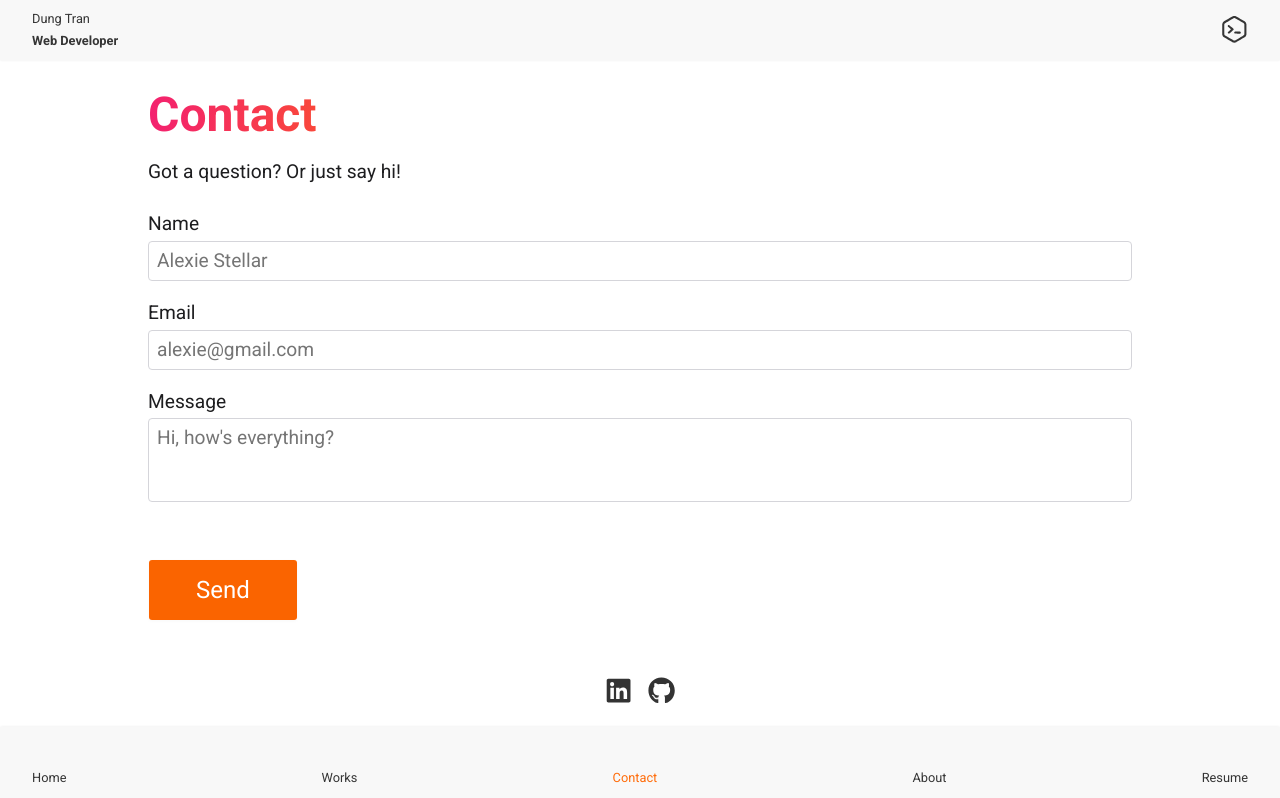
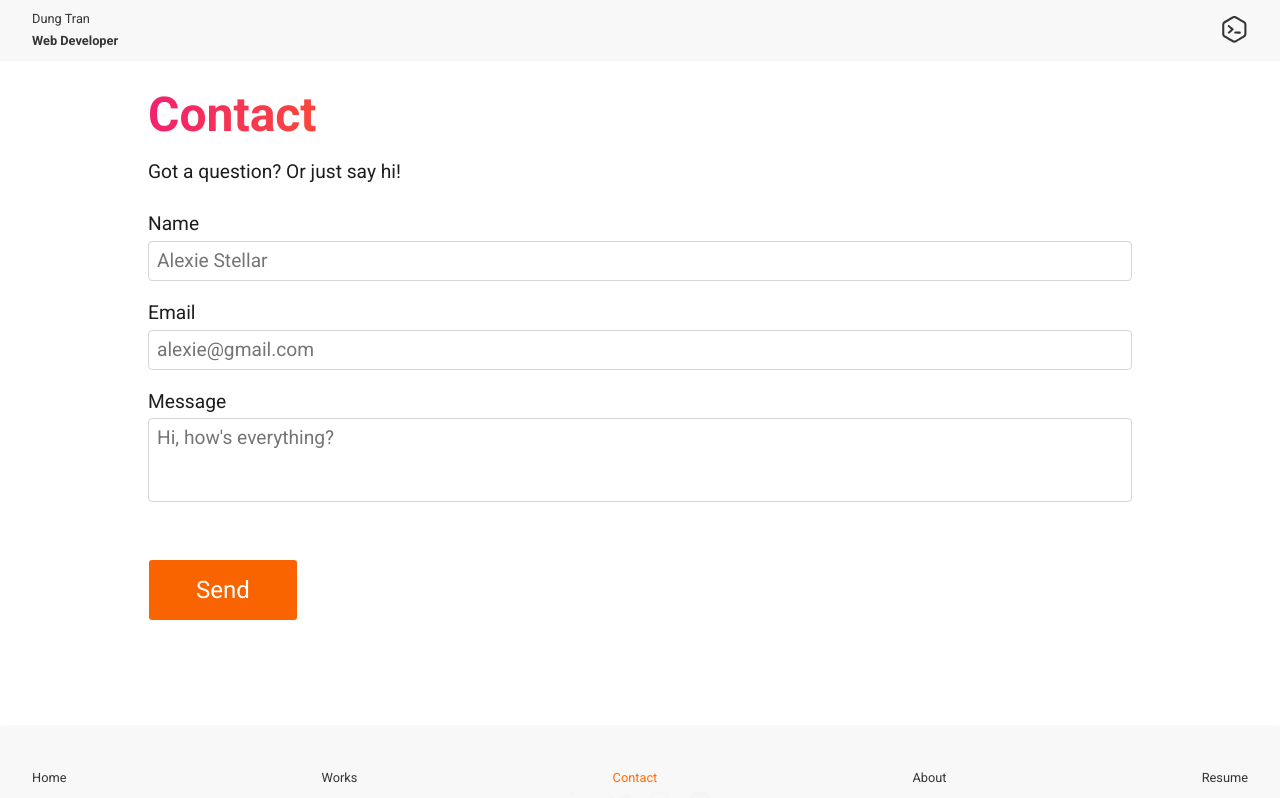
Before and after one commit to Benkaz3/portfolio-v3, a React (Vite) app: page /contact in a window 1280 px wide. Shown: the top 798 px of the page. Built offline with nearby package versions, Linux system fonts and the light colour scheme; some icons are missing.

Commit message:
remove duplicates
removed duplicated social links

```diff
--- a/src/pages/Contact.jsx
+++ b/src/pages/Contact.jsx
@@ -1,7 +1,4 @@
 import ContactForm from "../components/ContactForm";
-import styled from "styled-components";
-import theme from "../styles/theme";
-import { FaLinkedin, FaGithub } from "react-icons/fa";
 import Heading from "../components/Heading";
 import Paragraph from "../components/Paragraph";
 import Container from "../components/Container";
@@ -12,42 +9,6 @@ export default function Contact() {
       <Heading level={1}>Contact</Heading>
       <Paragraph>Got a question? Or just say hi!</Paragraph>
       <ContactForm />
-      <SocialIconContainer>
-          <LinkIcon
-            href="https://www.linkedin.com/in/dungtran83/"
-            target="_blank"
-            rel="noopener noreferrer">
-            <FaLinkedin />
-          </LinkIcon>
-          <LinkIcon
-            href="https://github.com/Benkaz3"
-            target="_blank"
-            rel="noopener noreferrer">
-            <FaGithub />
-          </LinkIcon>
-      </SocialIconContainer>
     </Container>
   );
 }
-
-
-const SocialIconContainer = styled.div`
-  color: ${theme.colors.primaryText};
-  display: flex;
-  justify-content: center;
-  gap: ${theme.spacing.md};
-  margin-bottom: 2rem;
-`
-const LinkIcon = styled.a`
-  background-color: none;
-  font-size: 1.7rem;
-  transition: all 0.4s ease-in-out;
-  cursor: pointer;
-  color: #333;
-
-  &:hover,
-  &:focus {
-    color: #ff6b08;
-    scale: 1.2;
-  }
-`
```
